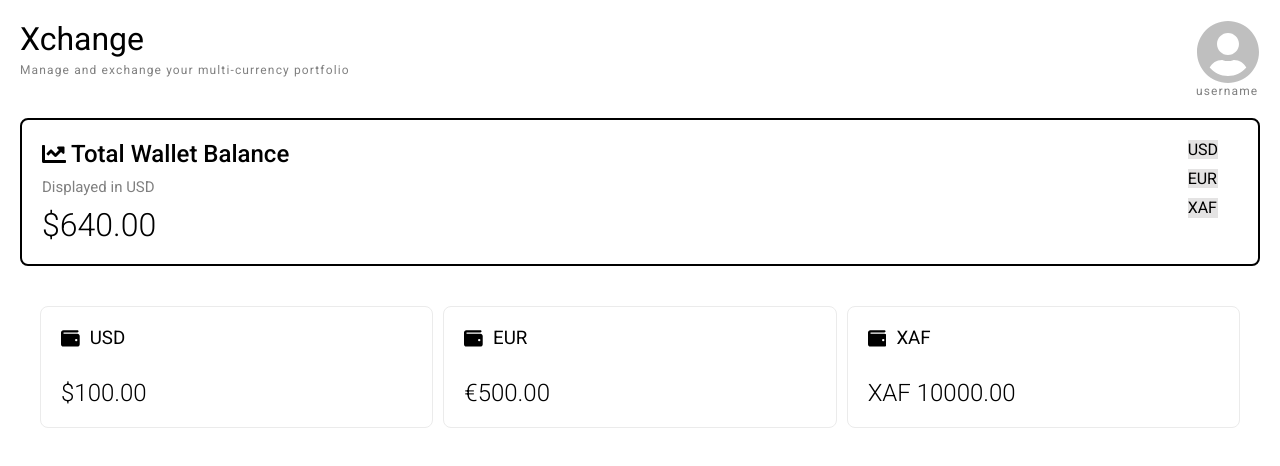
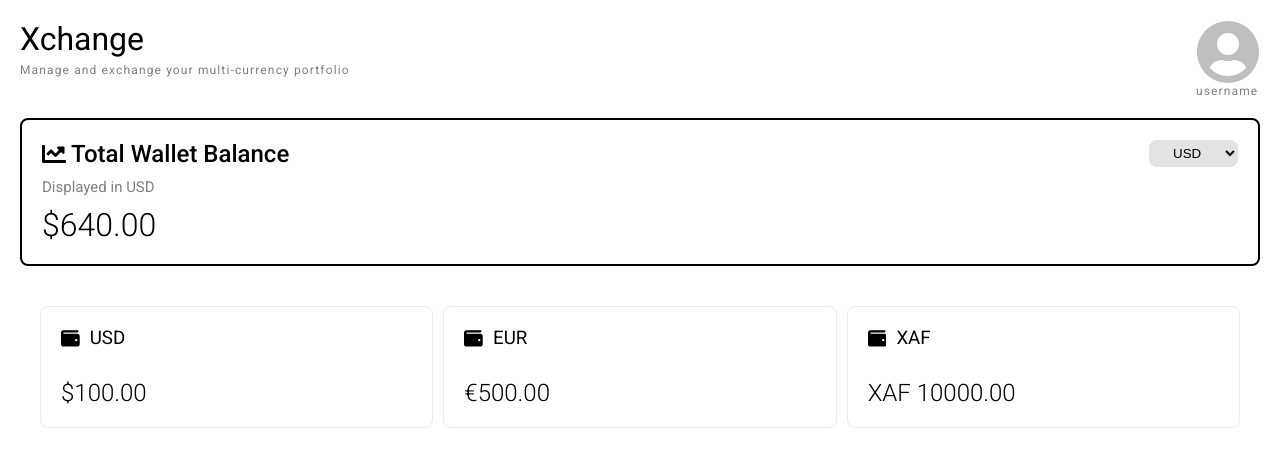
Before and after one commit to Chu29/currency-exchange-wallet, a React (Vite) app: page / in a window 1280 px wide. Shown: the top 466 px of the page. Built offline with nearby package versions, Linux system fonts and the light colour scheme.

Commit message:
feat(ui): Style drop down select menu

```diff
--- a/src/components/DropDownSelect/DropDownSelect.css
+++ b/src/components/DropDownSelect/DropDownSelect.css
@@ -1,10 +1,14 @@
 .drop {
-  padding: 0 20px;
   display: flex;
+  background-color: #e4e3e3;
+  padding: 5px 20px;
+  border-radius: 8px;
+  border: none;
 }
 
 option {
   cursor: pointer;
   background-color: #e4e3e3;
   width: 100%;
+  border-radius: 8px;
 }
--- a/src/components/DropDownSelect/DropDownSelect.jsx
+++ b/src/components/DropDownSelect/DropDownSelect.jsx
@@ -4,11 +4,11 @@ const DropDownSelect = () => {
   const CURRENCIES = ["USD", "EUR", "XAF"];
 
   return (
-    <div className="drop">
+    <select className="drop">
       {CURRENCIES.map((currency, index) => (
         <option key={index}>{currency}</option>
       ))}
-    </div>
+    </select>
   );
 };
 
```
